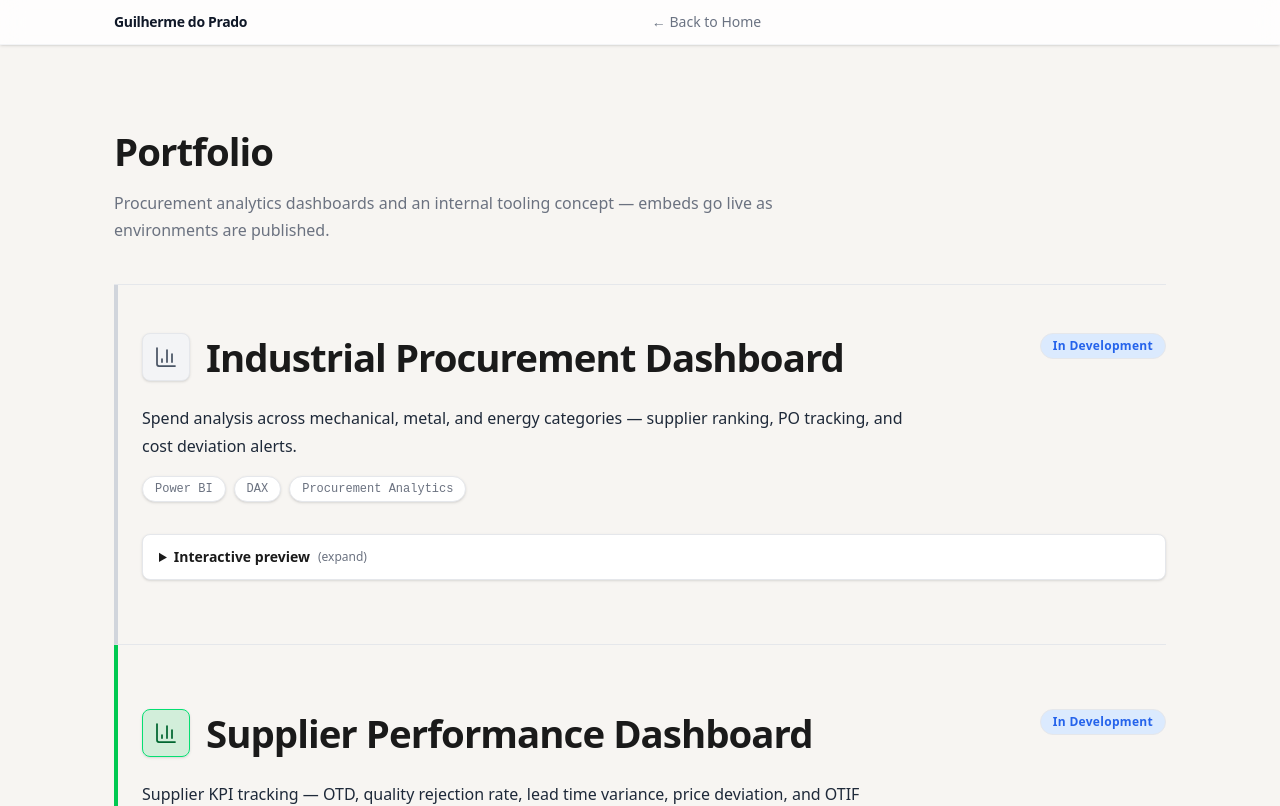
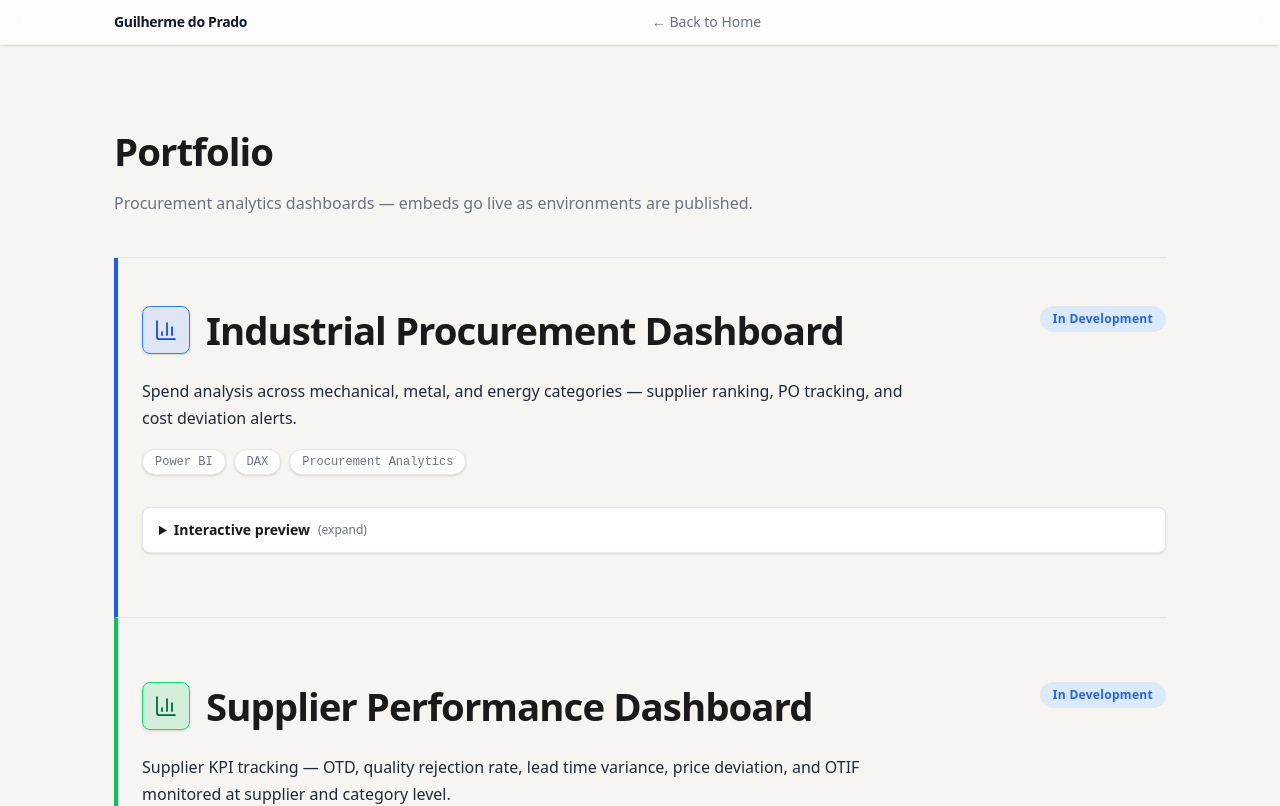
Before and after one commit to guilhermedoprado/guilherme-do-prado, a React (Vite) app in the folder frontend/: page /portfolio in a window 1280 px wide. Shown: the top 806 px of the page. Built offline with nearby package versions, Linux system fonts and the light colour scheme.

Commit message:
site update

```diff
--- a/frontend/src/components/PortfolioPage.tsx
+++ b/frontend/src/components/PortfolioPage.tsx
@@ -22,15 +22,13 @@ function hasFeatures(
 }
 
 const accentBorder: Record<string, string> = {
-  'spend-analytics': 'border-l-yellow-400',
+  'industrial-procurement-dashboard': 'border-l-blue-600',
   'supplier-performance': 'border-l-green-500',
-  'value-prisma': 'border-l-blue-600',
 }
 
 const accentIconWrap: Record<string, string> = {
-  'spend-analytics': 'border-yellow-300 bg-yellow-400/20 text-yellow-800',
+  'industrial-procurement-dashboard': 'border-blue-500 bg-blue-600/10 text-blue-700',
   'supplier-performance': 'border-green-400 bg-green-500/15 text-green-800',
-  'value-prisma': 'border-blue-500 bg-blue-600/10 text-blue-700',
 }
 
 export function PortfolioPage() {
@@ -56,7 +54,7 @@ export function PortfolioPage() {
             Portfolio
           </h1>
           <p className="text-fluid-body mt-4 max-w-2xl text-muted">
-            Procurement analytics dashboards and an internal tooling concept — embeds go live as
+            Procurement analytics dashboards — embeds go live as
             environments are published.
           </p>
         </header>
@@ -100,7 +98,7 @@ export function PortfolioPage() {
                 </div>
               )}
 
-              {'callout' in project && project.callout && (
+              {'callout' in project && typeof project.callout === 'string' && (
                 <aside className="mt-8 rounded-lg border border-border bg-accent-subtle/40 p-5 text-sm leading-relaxed text-ink shadow-sm">
                   {project.callout}
                 </aside>
```
